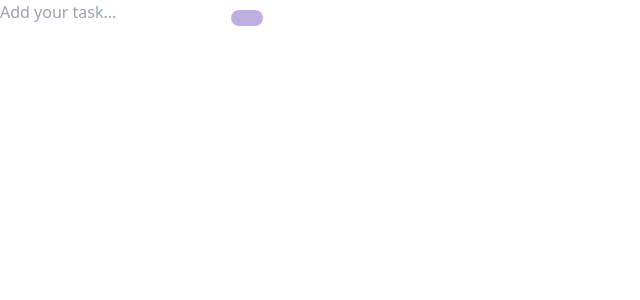
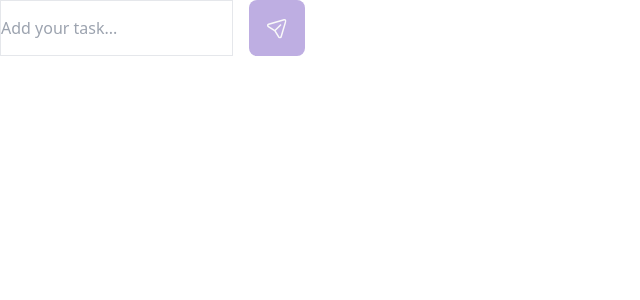
Before and after one commit to samzyconcepts/task-manager-app, a React (Vite) app: page / in a window 1280 px wide. Shown: the top 300 px of the page, without its empty margins (0-640 px from the left). Built offline with nearby package versions, Linux system fonts and the light colour scheme.

Commit message:
Update: adding the button to the UI

```diff
--- a/package.json
+++ b/package.json
@@ -10,8 +10,11 @@
     "preview": "vite preview"
   },
   "dependencies": {
+    "class-variance-authority": "^0.7.0",
+    "clsx": "^2.1.0",
     "react": "^18.2.0",
-    "react-dom": "^18.2.0"
+    "react-dom": "^18.2.0",
+    "tailwind-merge": "^2.2.2"
   },
   "devDependencies": {
     "@types/react": "^18.2.66",
--- a/src/App.tsx
+++ b/src/App.tsx
@@ -1,11 +1,18 @@
 import Button from "./component/Button";
 import Input from "./component/Input";
+
+// Image
+import send from "./assets/send.svg"
 
 function App() {
     return (
         <>
-            <Input />
-            <Button />
+            <form className="container mx-auto flex gap-4">
+                <Input />
+                <Button variant="primary" className="h-14 w-14 flex items-center justify-center">
+                <img src={send} alt="arrow-button" />
+                </Button>
+            </form>
         </>
     );
 }
--- a/src/component/Input.tsx
+++ b/src/component/Input.tsx
@@ -1,4 +1,4 @@
 const Input = () => {
-    return <input type="text" placeholder="Add your task..." />;
+    return <input className="border" type="text" placeholder="Add your task..." />;
 };
 export default Input;
```
Also changed, not shown: 1 other file (tests, documents, lock files or other folders).
